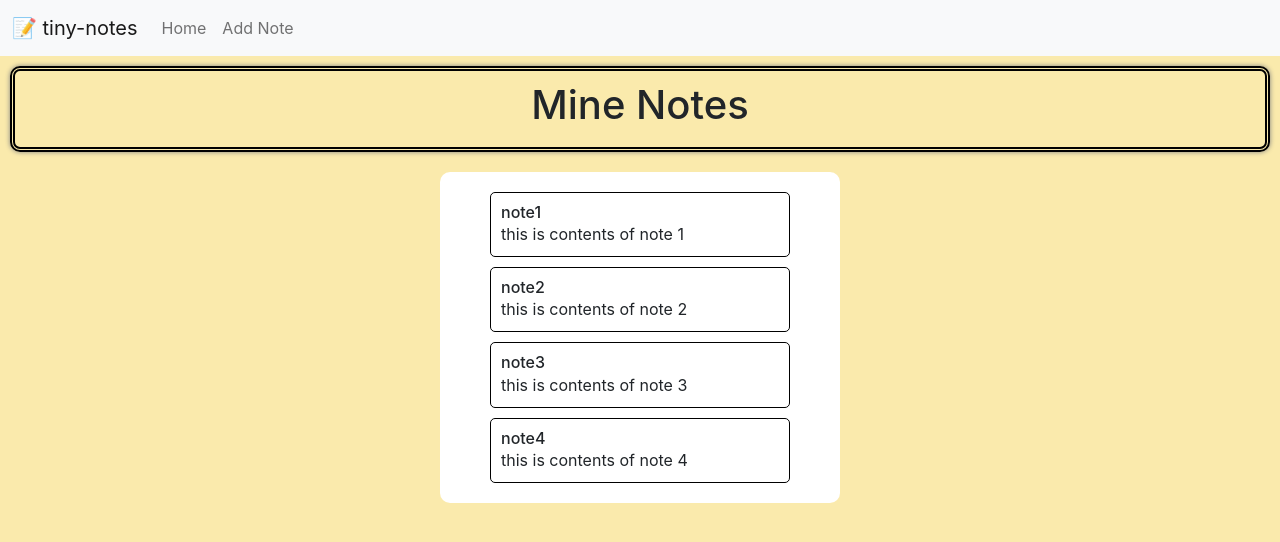
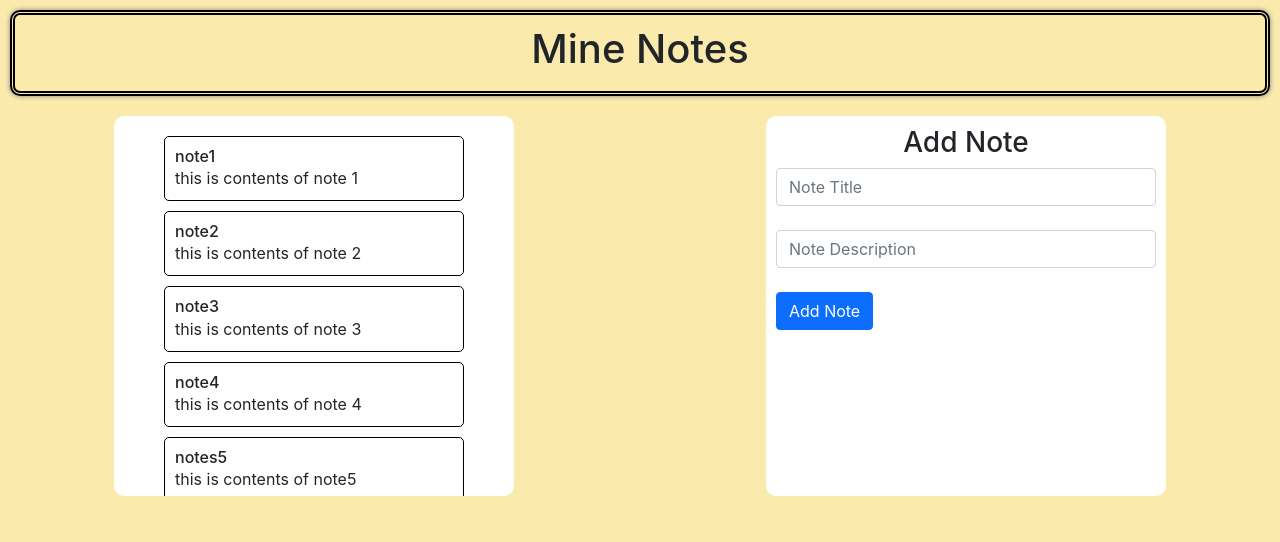
Before and after one commit to Chandrabhan3010/tiny-notes, a React (Create React App) app: page / in a window 1280 px wide. Shown: the top 542 px of the page. Built offline with nearby package versions, Linux system fonts and the light colour scheme.

Commit message:
sections added

```diff
--- a/src/views/Home/Home.css
+++ b/src/views/Home/Home.css
@@ -18,4 +18,16 @@
     margin-left: auto;
     margin-right: auto;
     border-radius: 10px;
+    max-height: 380px;
+    overflow-y: scroll;
+    scroll-behavior: smooth;
 }
+.note-editor-container{
+    background-color: white;
+    padding: 10px;
+    width: 400px;
+    margin-left: auto;
+    margin-right: auto;
+    border-radius: 10px;
+    height: 380px;
+}
--- a/src/views/Home/Home.js
+++ b/src/views/Home/Home.js
@@ -1,46 +1,75 @@
-import React, {useState,useEffect} from 'react'
-import "./Home.css"
+import React, { useState, useEffect } from "react";
+import "./Home.css";
 
-import Navbar from '../../components/Navbar/Navbar'
-import Note from '../../components/Note/Note'
+import Navbar from "../../components/Navbar/Navbar";
+import Note from "../../components/Note/Note";
 
 function Home() {
-
-  const[notes, setNotes ]=useState([
+  const [notes, setNotes] = useState([
     {
-      title : "note1",
-      content:"this is contents of note 1"
+      title: "note1",
+      content: "this is contents of note 1",
     },
     {
-      title :"note2",
-      content:"this is contents of note 2"
+      title: "note2",
+      content: "this is contents of note 2",
     },
     {
-      title:"note3",
-      content:"this is contents of note 3"
+      title: "note3",
+      content: "this is contents of note 3",
     },
     {
-      title:"note4",
-      content:"this is contents of note 4"
-    }
-  ])
+      title: "note4",
+      content: "this is contents of note 4",
+    },
+    {
+      title: "notes5",
+      content: "this is contents of note5",
+    },
+    {
+      title: "notes6",
+      content: "this is contents of note6",
+    },
+    {
+      title: "notes7",
+      content: "this is contents of note7",
+    },
+  ]);
 
   return (
     <div>
-      <Navbar/>
-      <div className='app-title-container'>
-          <h1 className='app-title'>Mine Notes </h1>
+      {/*< Navbar/> - this is comment section in which navbar is deleted */}
+      <div className="app-title-container">
+        <h1 className="app-title">Mine Notes </h1>
       </div>
 
-      <div className='notes-container'>
-        {
-          notes.map((note , index )=>{
-            return(<Note title={note.title} content={note.content}/>)
-          })
-        }
+      <div className="row">
+        <div className="col-md-6">
+          <div className="notes-container">
+            {notes.map((note, index) => {
+              return <Note title={note.title} content={note.content} />;
+            })}
+          </div>
+        </div>
+        <div className="col-md-6">
+          <div className="note-editor-container">
+            <h3 className="text-center">Add Note</h3>
+            <form>
+              <div>
+                <input type="text" className="form-control " placeholder="Note Title"></input>
+              </div>
+              <div>
+                <input type="text" className="form-control mt-4" placeholder="Note Description"></input>
+              </div>
+              <div>
+                <button className="btn btn-primary mt-4">Add Note</button>
+              </div>
+            </form>
+          </div>
+        </div>
       </div>
     </div>
-  )
+  );
 }
 
-export default Home
+export default Home;
```
